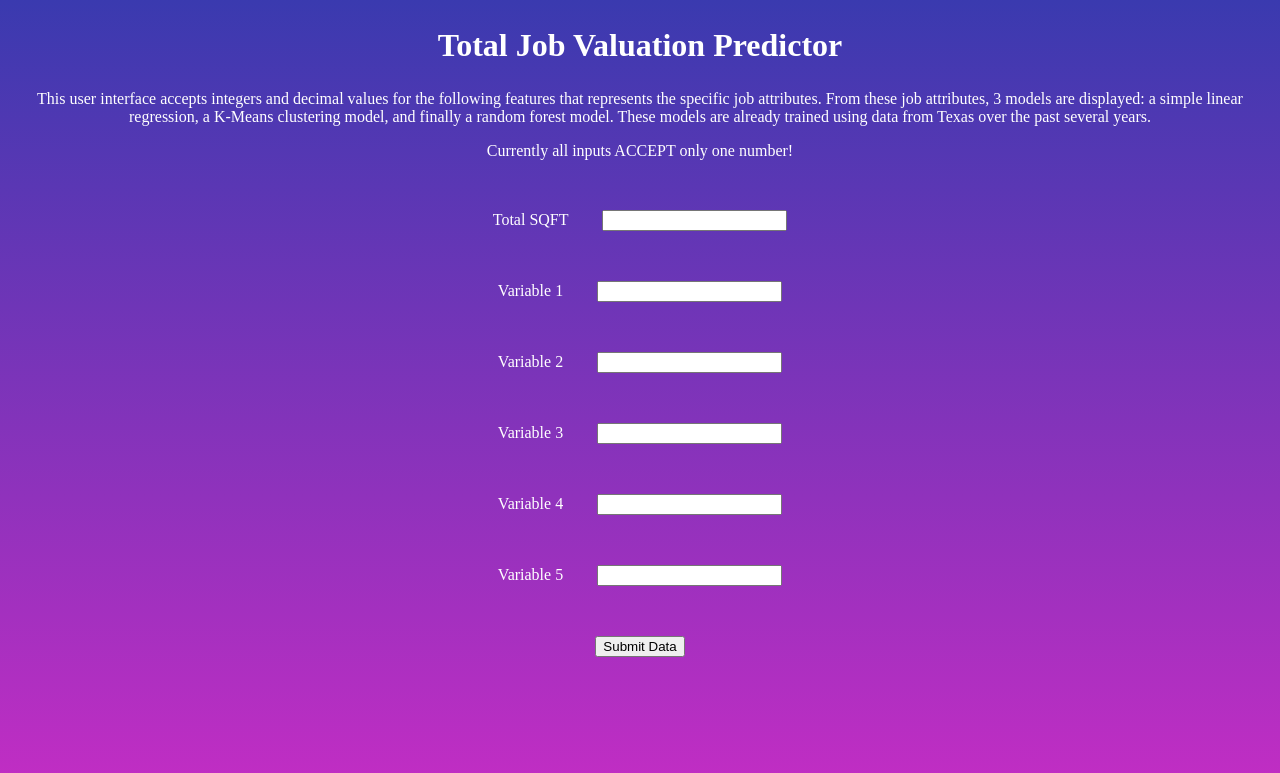
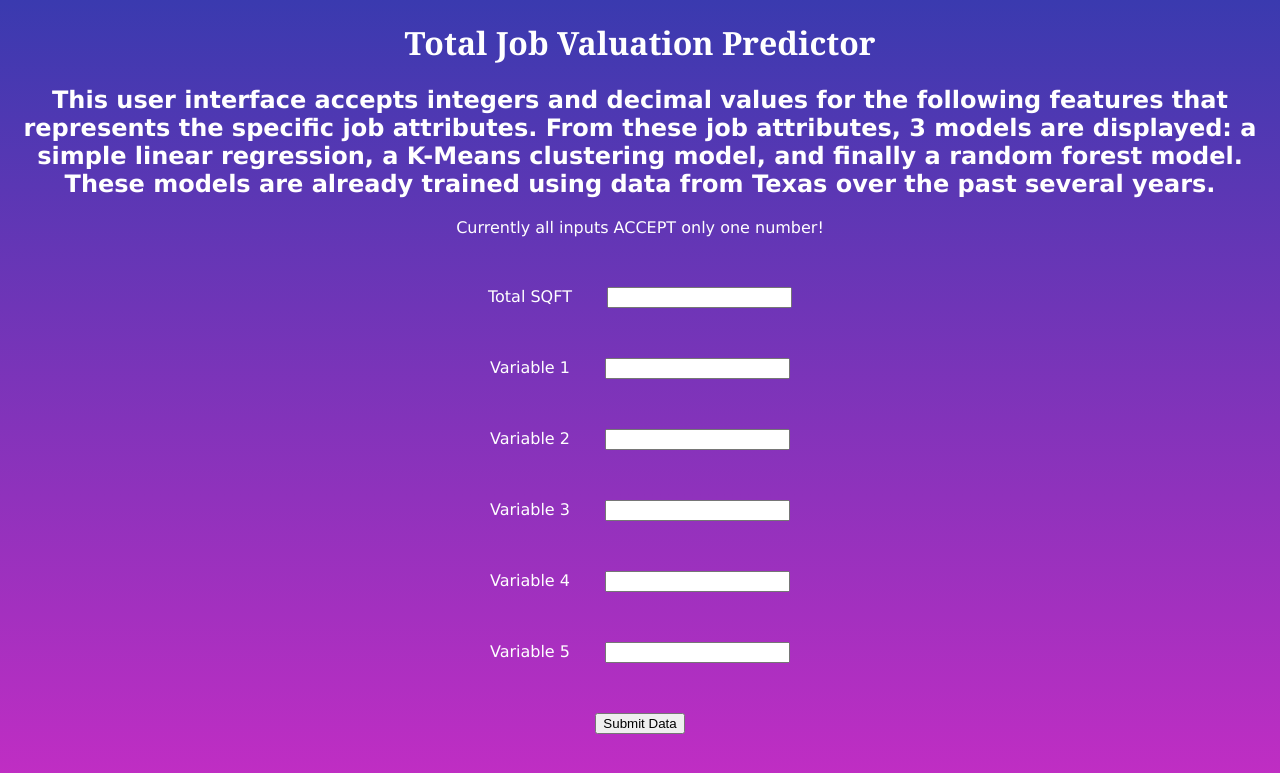
Before and after one commit to Josephslee99/CSE4-587Project, a Python web app: template Phase3/templates/format.html in a window 1280 px wide. Shown: the top 773 px of the page. Run offline with Jinja, Linux system fonts and the light colour scheme; the template is opened without the code that fills it, so the values that code supplies are empty.

Commit message:
Try running it on your end David

```diff
--- a/Phase3/static/format.css
+++ b/Phase3/static/format.css
@@ -4,22 +4,21 @@ html {
   background-attachment: fixed;
 }
 
-h2 {
-  color: white;
-  font-size: xx-large;
-}
-
 body {
   text-align: center;
 }
 
-p2 {
-  color: white;
+h1,h2,p {color: white;}
+
+h1 {
+  font-family: Georgia, serif;
+  font-size: xx-large;
 }
 
-p {
-  color: white;
+h2,p,label {
+  font-family: Verdana, Geneva, sans-serif;
 }
+
 
 div {
   margin-top: 50px;
--- a/Phase3/templates/format.html
+++ b/Phase3/templates/format.html
@@ -1,49 +1,52 @@
 <!DOCTYPE html>
 <html>
+
 <head>
   <link rel="stylesheet" href='/static/format.css' />
 </head>
+
 <body>
 
-  <h2>Total Job Valuation Predictor</h2>
+  <h1>Total Job Valuation Predictor</h1>
 
 
-  <p>
+  <h2>
     This user interface accepts integers and decimal values for the following features that represents
     the specific job attributes. From these job attributes, 3 models are displayed: a simple linear regression,
-      a K-Means clustering model, and finally a random forest model. These models are already trained using data from Texas over the past several years.
+    a K-Means clustering model, and finally a random forest model. These models are already trained using data from
+    Texas over the past several years.
+  </h2>
+
+  <p>
+    Currently all inputs ACCEPT only one number!
   </p>
-
-    <p2>
-    Currently all inputs ACCEPT only one number!
-  <p2>
 
   <form method="post" action="/prediction/">
     <div>
       <label> Total SQFT </label>
-      <input type= "number" name="TotalSqft"/>
+      <input type="number" name="TotalSqft" />
     </div>
     <div>
       <label> Variable 1 </label>
-      <input type= "number" name="Variable1"/>
+      <input type="number" name="Variable1" />
     </div>
     <div>
       <label> Variable 2 </label>
-      <input type= "number" name="Variable2"/>
+      <input type="number" name="Variable2" />
     </div>
     <div>
       <label> Variable 3 </label>
-      <input type= "number" name="Variable3"/>
+      <input type="number" name="Variable3" />
     </div>
     <div>
       <label> Variable 4 </label>
-      <input type= "number" name="Variable4"/>
+      <input type="number" name="Variable4" />
     </div>
     <div>
-      <label> Variable 5  </label>
-      <input type= "number" name="Variable5"/>
+      <label> Variable 5 </label>
+      <input type="number" name="Variable5" />
     </div>
-    <input type = "submit" value="Submit Data" name="submitButton"/>
+    <input type="submit" value="Submit Data" name="submitButton" />
   </form>
 
   <script>
@@ -55,4 +58,5 @@
 
 
 </body>
+
 </html>
--- a/Phase3/templates/prediction.html
+++ b/Phase3/templates/prediction.html
@@ -20,9 +20,9 @@
     Random Forest Model: All Variables
   </h2>
 
-  <p2>
+  <p>
     Job Value: {{ jobValue_RF }}
-  </p2>
+  </p>
 
   <form method="post" action="/" name="BackButton">
     <input type = "submit" value="Back Page" name="BackButton"/>
```
Also changed, not shown: 1 other file. Lines whose indentation alone changed are shown as unchanged.
